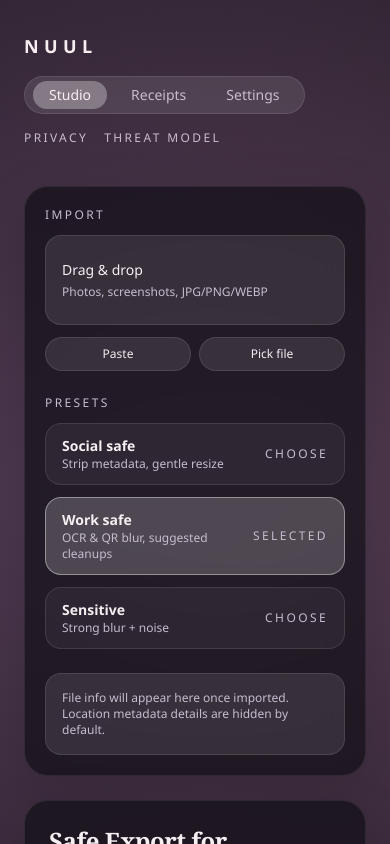
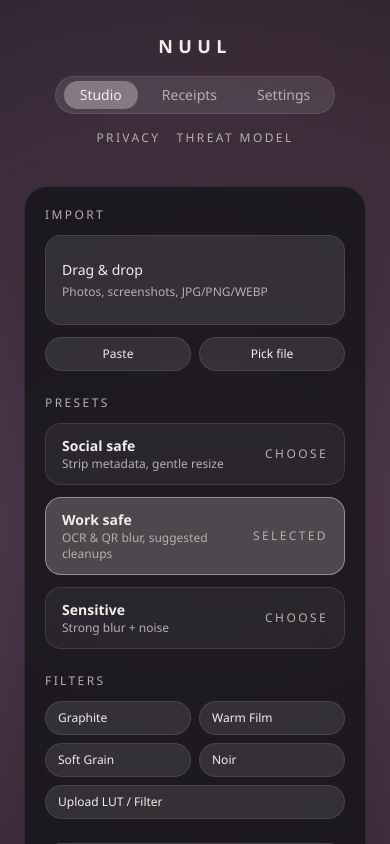
Before and after one commit to nessakodo/nuul, a Next.js app: page /studio in a window 390 px wide. Shown: the top 844 px of the page. Built offline with nearby package versions, Linux system fonts and the light colour scheme.

Commit message:
feat: mobile/desktop scaffolds and dynamic UI

```diff
--- a/app/globals.css
+++ b/app/globals.css
@@ -4,32 +4,32 @@
 
 :root {
   color-scheme: light;
-  --bg: #f4efeb;
-  --panel: rgba(246, 242, 239, 0.65);
+  --bg: #f2efea;
+  --panel: rgba(245, 242, 236, 0.7);
   --panel-border: rgba(255, 255, 255, 0.5);
-  --text: #1b1512;
-  --muted: #6a615d;
-  --accent: #9f8b78;
-  --accent-2: #7c6b5f;
-  --ring: rgba(159, 139, 120, 0.45);
-  --orb-1: rgba(206, 190, 176, 0.55);
-  --orb-2: rgba(186, 200, 214, 0.45);
-  --orb-3: rgba(214, 203, 195, 0.5);
+  --text: #161513;
+  --muted: #6c6560;
+  --accent: #b38a5a;
+  --accent-2: #7b6755;
+  --ring: rgba(179, 138, 90, 0.45);
+  --orb-1: rgba(210, 169, 110, 0.5);
+  --orb-2: rgba(168, 156, 140, 0.4);
+  --orb-3: rgba(227, 197, 150, 0.45);
 }
 
 :root[data-theme="dreamy"] {
   color-scheme: dark;
-  --bg: #0b0b12;
-  --panel: rgba(18, 16, 24, 0.72);
+  --bg: #0a0a0c;
+  --panel: rgba(18, 18, 22, 0.78);
   --panel-border: rgba(255, 255, 255, 0.08);
-  --text: #f6eef1;
-  --muted: #c7bccf;
-  --accent: #b7a99a;
-  --accent-2: #9a8da0;
-  --ring: rgba(183, 169, 154, 0.45);
-  --orb-1: rgba(115, 110, 155, 0.32);
-  --orb-2: rgba(162, 168, 186, 0.28);
-  --orb-3: rgba(92, 98, 136, 0.36);
+  --text: #f2eee8;
+  --muted: #b7b1ab;
+  --accent: #c9a26b;
+  --accent-2: #8f7a64;
+  --ring: rgba(201, 162, 107, 0.45);
+  --orb-1: rgba(201, 162, 107, 0.35);
+  --orb-2: rgba(118, 112, 104, 0.28);
+  --orb-3: rgba(230, 192, 140, 0.4);
 }
 
 * {
--- a/components/AppShell.tsx
+++ b/components/AppShell.tsx
@@ -16,8 +16,9 @@ export default function AppShell({ children }: { children: React.ReactNode }) {
   return (
     <div className="min-h-screen px-6 pb-12 pt-8 lg:px-12">
       <LaunchVeil />
-      <nav className="flex flex-wrap items-center justify-between gap-4">
-        <div className="text-lg font-semibold tracking-[0.3em]">NUUL</div>
+      <nav className="mx-auto grid max-w-6xl grid-cols-1 items-center gap-4 md:grid-cols-[1fr_auto_1fr]">
+        <div className="text-center text-lg font-semibold tracking-[0.3em] md:text-left">NUUL</div>
+        <div className="flex justify-center">
           <div className="flex gap-2 rounded-full border border-white/10 bg-white/10 px-2 py-1 text-sm">
             {tabs.map((tab) => {
               const active = pathname?.startsWith(tab.href);
@@ -36,7 +37,8 @@ export default function AppShell({ children }: { children: React.ReactNode }) {
               );
             })}
           </div>
-        <div className="flex items-center gap-4 text-xs uppercase tracking-[0.2em] text-[color:var(--muted)]">
+        </div>
+        <div className="flex items-center justify-center gap-4 text-xs uppercase tracking-[0.2em] text-[color:var(--muted)] md:justify-end">
           <Link href="/privacy">Privacy</Link>
           <Link href="/threat-model">Threat model</Link>
         </div>
--- a/components/LaunchVeil.tsx
+++ b/components/LaunchVeil.tsx
@@ -37,10 +37,13 @@ export default function LaunchVeil() {
       ref={veilRef}
       className="fixed inset-0 z-50 flex items-center justify-center bg-black/70 text-center text-sm text-white"
     >
-      <div className="rounded-3xl border border-white/20 bg-white/10 px-6 py-5 backdrop-blur">
-        <div className="text-[0.6rem] uppercase tracking-[0.4em] text-white/60">NUUL</div>
-        <div className="mt-2 text-base">Safe Export Studio</div>
-        <div className="mt-1 text-xs text-white/60">Local first. No uploads. No accounts.</div>
+      <div className="relative">
+        <div className="orb absolute inset-0 -z-10 h-72 w-72 -translate-x-1/2 -translate-y-1/2 rounded-full" />
+        <div className="rounded-3xl border border-white/20 bg-white/10 px-6 py-5 backdrop-blur">
+          <div className="text-[0.6rem] uppercase tracking-[0.4em] text-white/60">NUUL</div>
+          <div className="mt-2 text-base">Safe Export Studio</div>
+          <div className="mt-1 text-xs text-white/60">Local first. No uploads. No accounts.</div>
+        </div>
       </div>
     </div>
   );
--- a/components/StudioClient.tsx
+++ b/components/StudioClient.tsx
@@ -305,6 +305,23 @@ export default function StudioClient() {
             </div>
           </div>
 
+          <div>
+            <div className="text-xs uppercase tracking-[0.2em] text-[color:var(--muted)]">Filters</div>
+            <div className="mt-3 grid grid-cols-2 gap-2 text-xs">
+              {["Graphite", "Warm Film", "Soft Grain", "Noir"].map((label) => (
+                <button
+                  key={label}
+                  className="rounded-full border border-white/10 bg-white/10 px-3 py-2 text-left"
+                >
+                  {label}
+                </button>
+              ))}
+              <button className="col-span-2 rounded-full border border-white/10 bg-white/10 px-3 py-2 text-left">
+                Upload LUT / Filter
+              </button>
+            </div>
+          </div>
+
           <div className="rounded-2xl border border-white/10 bg-white/10 p-4 text-xs text-[color:var(--muted)]">
             {fileInfo ? (
               <div className="space-y-2">
--- /dev/null
+++ b/desktop/preload.cjs
@@ -0,0 +1,5 @@
+const { contextBridge } = require("electron");
+
+contextBridge.exposeInMainWorld("nuul", {
+  platform: "desktop"
+});
--- a/next.config.mjs
+++ b/next.config.mjs
@@ -3,7 +3,12 @@ const nextConfig = {
   reactStrictMode: true,
   experimental: {
     webVitalsAttribution: ["CLS", "LCP"]
-  }
+  },
+  output: "export",
+  images: {
+    unoptimized: true
+  },
+  trailingSlash: true
 };
 
 export default nextConfig;
```
Also changed, not shown: capacitor.config.ts (added, +10 -0 lines), desktop/main.cjs (added, +27 -0 lines), package.json (+27 -1 lines), 1 other file (tests, documents, lock files or other folders). Lines whose indentation alone changed are shown as unchanged.
